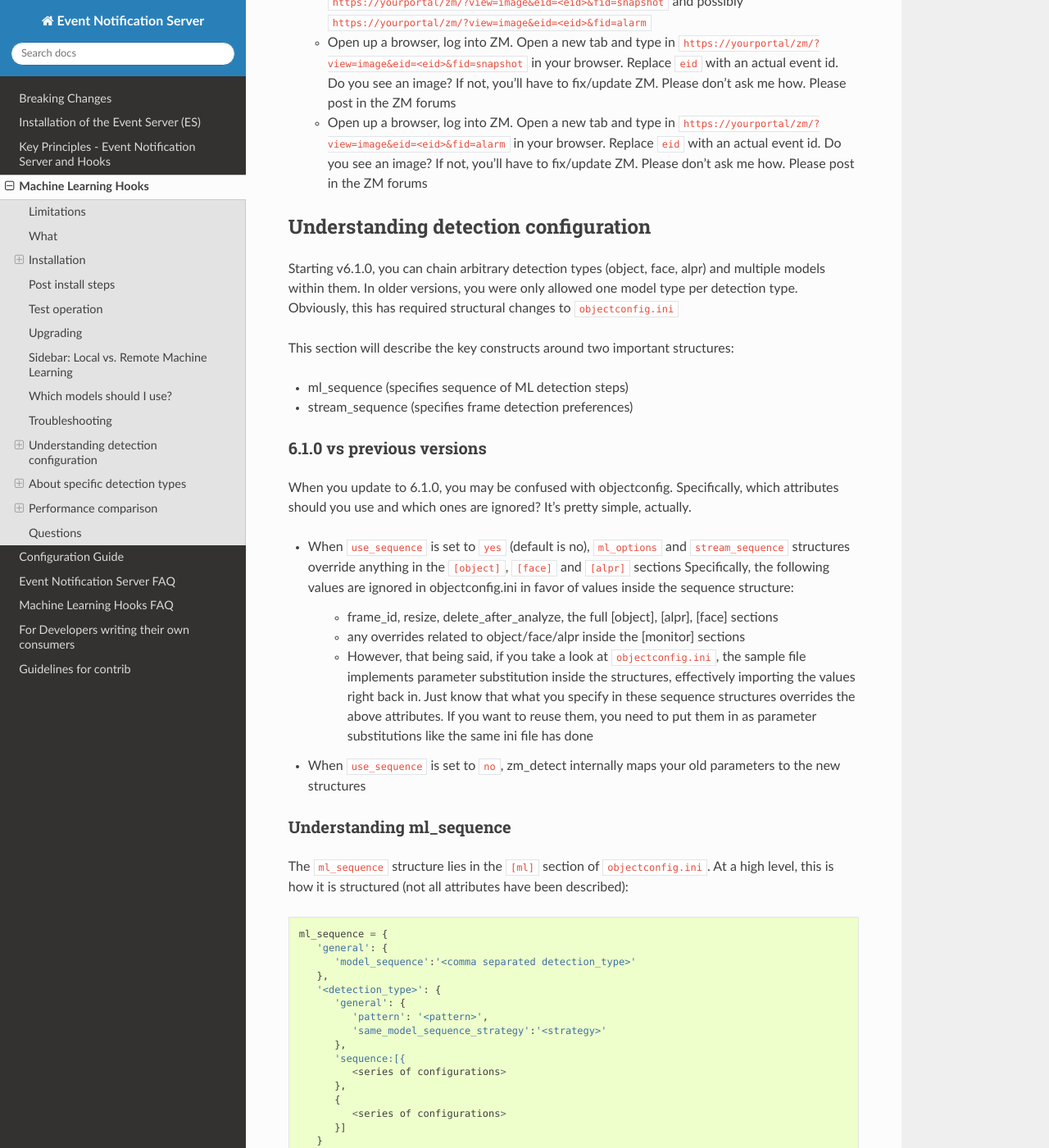
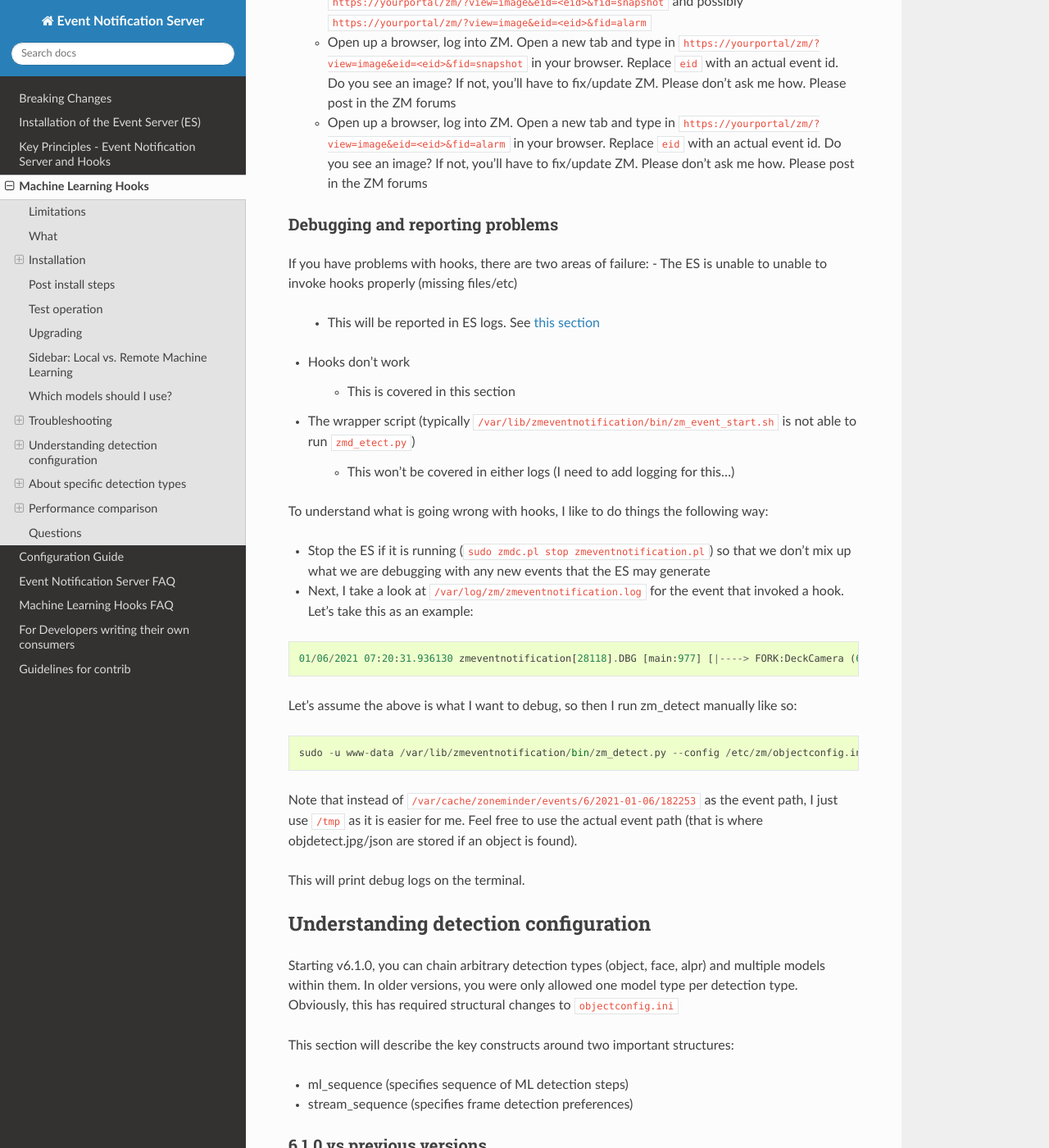
Before and after one commit to ZoneMinder/zmeventnotification, a Sphinx documentation site: the page built from docs/guides/hooks.rst, in a window 1280 px wide and 1400 px high, scrolled down 5212 px. Shown: the whole window at 82% size. Built offline with Sphinx 7.4.7 and the Read the Docs theme 2.0.0, drawn with Linux system fonts in a browser that asks for light colours.

Commit message:
doc updates

```diff
--- a/docs/guides/hooks.rst
+++ b/docs/guides/hooks.rst
@@ -271,6 +271,51 @@ Troubleshooting
       browser. Replace ``eid`` with an actual event id. Do you see an
       image? If not, you'll have to fix/update ZM. Please don't ask me
       how. Please post in the ZM forums
+
+.. _debug_reporting_hooks:
+
+Debugging and reporting problems
+^^^^^^^^^^^^^^^^^^^^^^^^^^^^^^^^
+
+If you have problems with hooks, there are two areas of failure:
+- The ES is unable to unable to invoke hooks properly (missing files/etc)
+
+   - This will be reported in ES logs. See :ref:`this section <debug_reporting_es>`
+
+- Hooks don't work
+
+   - This is covered in this section
+
+- The wrapper script (typically ``/var/lib/zmeventnotification/bin/zm_event_start.sh`` is not able to run ``zmd_etect.py``)
+
+   - This won't be covered in either logs (I need to add logging for this...)
+
+
+To understand what is going wrong with hooks, I like to do things the following way:
+
+- Stop the ES if it is running (``sudo zmdc.pl stop zmeventnotification.pl``) so that we don't mix up what we are debugging
+  with any new events that the ES may generate
+
+- Next, I take a look at ``/var/log/zm/zmeventnotification.log`` for the event that invoked a hook. Let's take
+  this as an example:
+
+::
+
+   01/06/2021 07:20:31.936130 zmeventnotification[28118].DBG [main:977] [|----> FORK:DeckCamera (6), eid:182253 Invoking hook on event start:'/var/lib/zmeventnotification/bin/zm_event_start.sh' 182253 6 "DeckCamera" " stairs" "/var/cache/zoneminder/events/6/2021-01-06/182253"]
+
+
+Let's assume the above is what I want to debug, so then I run zm_detect manually like so:
+
+::
+
+   sudo -u www-data /var/lib/zmeventnotification/bin/zm_detect.py --config /etc/zm/objectconfig.ini --debug --eventid 182253  --monitorid 6 --eventpath=/tmp
+
+
+Note that instead of ``/var/cache/zoneminder/events/6/2021-01-06/182253`` as the event path, I just use ``/tmp`` as it is easier for me. Feel free to use the actual
+event path (that is where objdetect.jpg/json are stored if an object is found).
+
+This will print debug logs on the terminal.
+
 
 .. _detection_sequence:
 
```
Also changed, not shown: docs/guides/es_faq.rst (+13 -14 lines).
